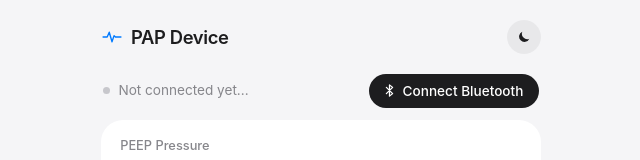
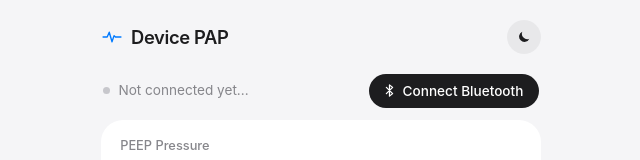
Before and after one commit to alex2004123-nz/FYP-Device-App, a website: page index.html in a window 1280 px wide. Shown: the top 160 px of the page, 319-959 px from the left. Drawn offline with Linux system fonts and the light colour scheme.

Commit message:
testing autodeploy

```diff
--- a/index.html
+++ b/index.html
@@ -27,7 +27,7 @@
       <circle cx="16" cy="16" r="14" fill="none" stroke="currentColor" stroke-width="1.5" opacity=".35"/>
       <path d="M3 16h6l3-7 4 14 3-9 2 2h8" fill="none" stroke="currentColor" stroke-width="2" stroke-linecap="round" stroke-linejoin="round"/>
     </svg>
-    <h1>PAP Device</h1>
+    <h1>Device PAP</h1>
   </div>
   <div class="topbar_end">
     <button class="theme_toggle" id="themeToggle" role="switch" aria-checked="true" aria-label="Light mode">
```
